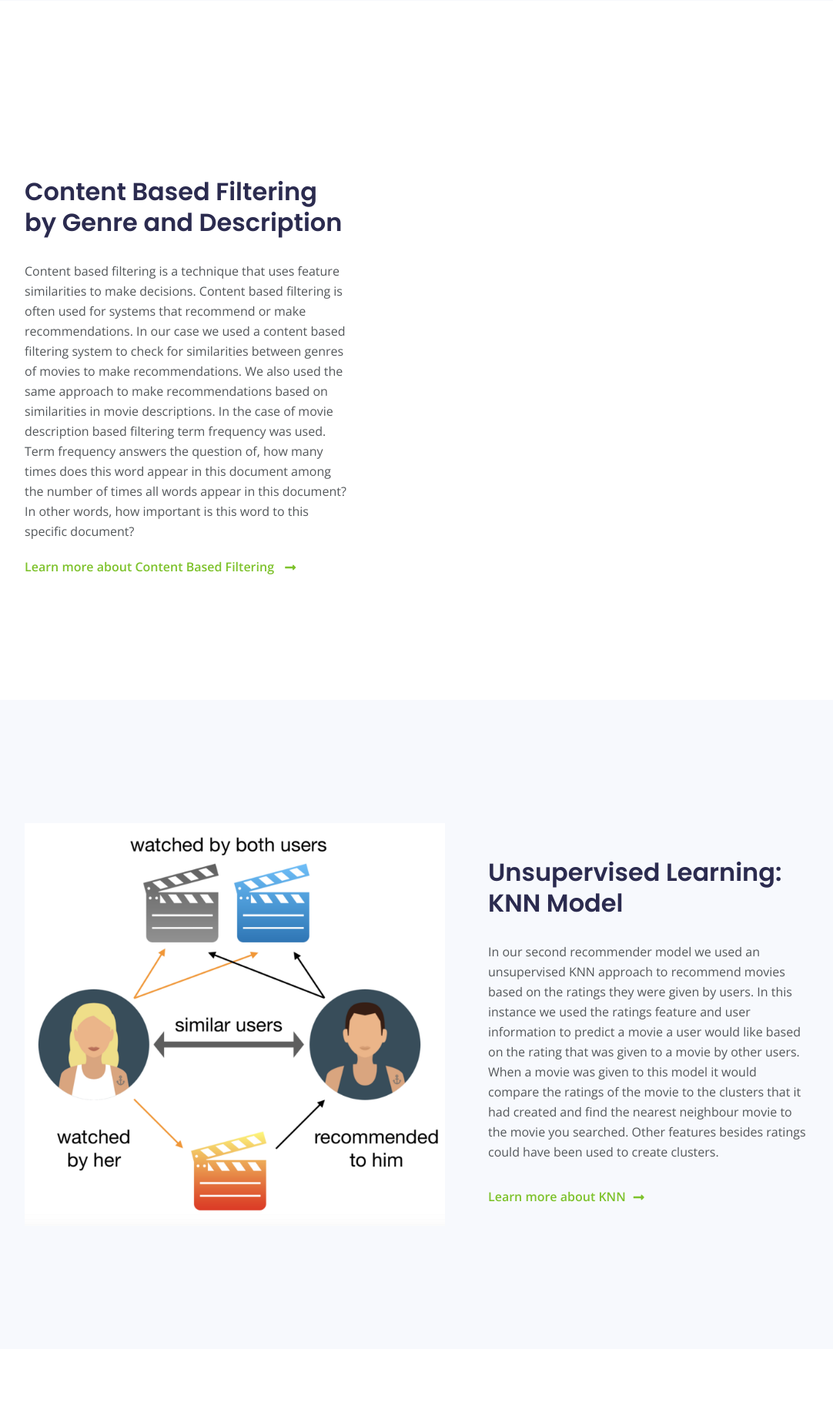
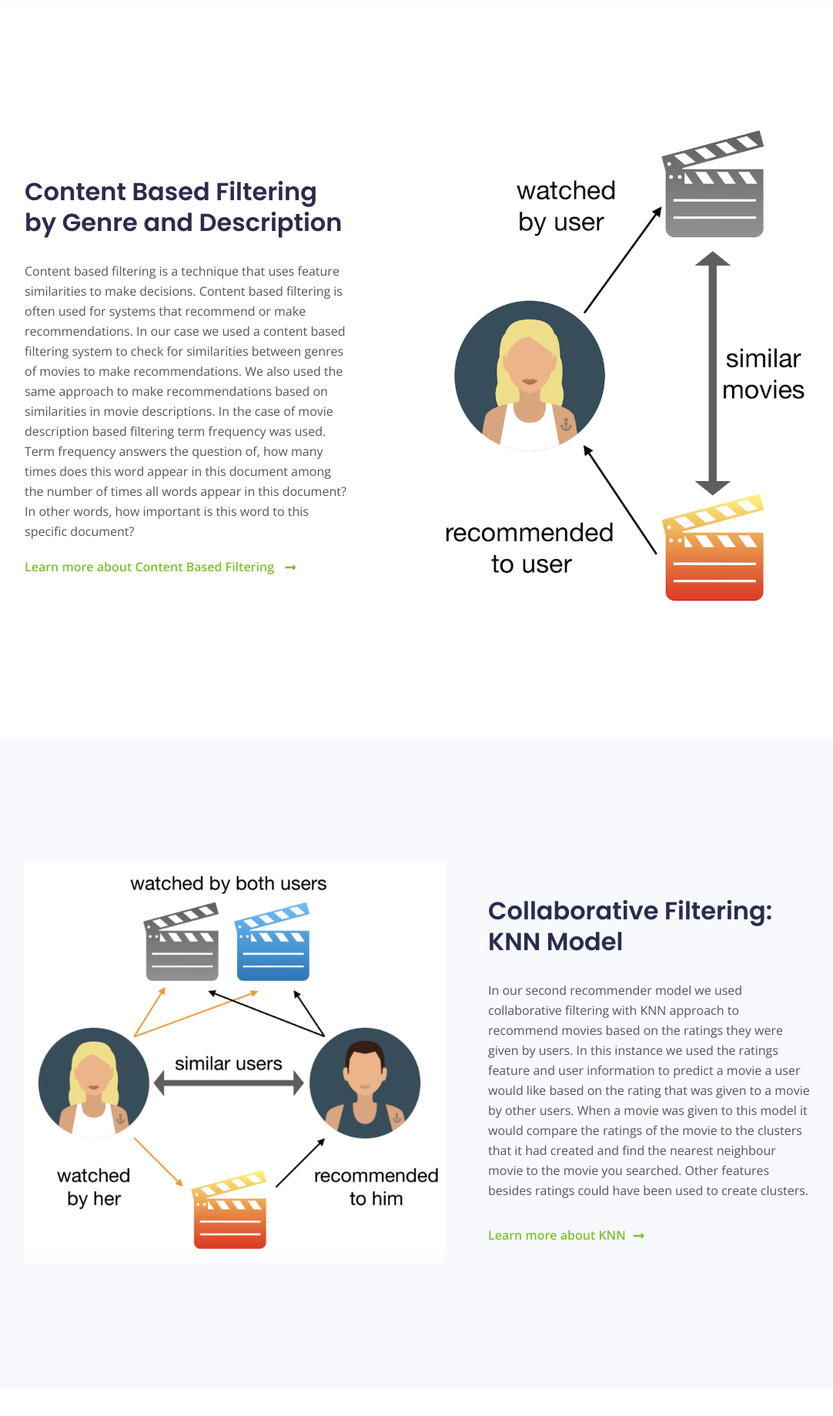
Before and after one commit to itspria/BootcampProject4, a Flask app: page / in a window 1280 px wide. Shown: the part 1808-3647 px from the top of the page at 77% size, without its empty margins (50-1132 px from the left). Run offline with Flask 2, Linux system fonts and the light colour scheme; some libraries are stand-ins or nearby versions.

Commit message:
Added images

```diff
--- a/templates/index.html
+++ b/templates/index.html
@@ -269,10 +269,10 @@
                         <a class="read-more no-line green" href="https://towardsdatascience.com/how-tf-idf-works-3dbf35e568f0">Learn more about Content Based Filtering <span class="fas fa-long-arrow-alt-right"></span></a>
                     </div> <!-- end of text-container -->
                 </div> <!-- end of col -->
-                <div class="col-lg-6 col-xl-7">
+                <div class="col-lg-6 col-xl-6">
                     <div class="image-container">
                         <!-- PUT THE WORKING MODEL HERE -->
-                        <!-- <img class="img-fluid" src="images/project-1.jpg" alt="alternative"> -->
+                        <img class="img-fluid" src="../static/images/img2.png" alt="alternative">
                     </div> <!-- end of image-container -->
                 </div> <!-- end of col -->
             </div> <!-- end of row -->
@@ -293,8 +293,8 @@
                 </div> <!-- end of col -->
                 <div class="col-lg-6 col-xl-5">
                     <div class="text-container">
-                        <h2>Unsupervised Learning: KNN Model</h2>
-                        <p>In our second recommender model we used an unsupervised KNN approach to recommend movies based on the ratings they were given by users. In this instance we used the ratings feature and user information to predict a movie a user would like based on the rating that was given to a movie by other users. When a movie was given to this model it would compare the ratings of the movie to the clusters that it had created and find the nearest neighbour movie to the movie you searched. Other features besides ratings could have been used to create clusters. </p>
+                        <h2>Collaborative Filtering: KNN Model</h2>
+                        <p>In our second recommender model we used collaborative filtering with KNN approach to recommend movies based on the ratings they were given by users. In this instance we used the ratings feature and user information to predict a movie a user would like based on the rating that was given to a movie by other users. When a movie was given to this model it would compare the ratings of the movie to the clusters that it had created and find the nearest neighbour movie to the movie you searched. Other features besides ratings could have been used to create clusters. </p>
                         <a class="read-more no-line green" href="https://towardsdatascience.com/building-a-k-nearest-neighbors-k-nn-model-with-scikit-learn-51209555453a">Learn more about KNN<span class="fas fa-long-arrow-alt-right"></span></a>
                     </div> <!-- end of text-container -->
                 </div> <!-- end of col -->
@@ -319,6 +319,12 @@
 
                         </ul>
                     </div> <!-- end of text-container -->
+                </div> <!-- end of col -->
+                <div class="col-lg-6 col-xl-6">
+                    <div class="image-container" style="margin-top: 25px;">
+                        <!-- PUT THE WORKING MODEL HERE -->
+                        <img class="img-fluid" src="../static/images/img3.png" alt="alternative">
+                    </div> <!-- end of image-container -->
                 </div> <!-- end of col -->
             </div> <!-- end of row -->
         </div> <!-- end of container -->
```
Also changed, not shown: static/images/compare.png (added), static/images/img2.png (added), static/images/img3.png (added).
